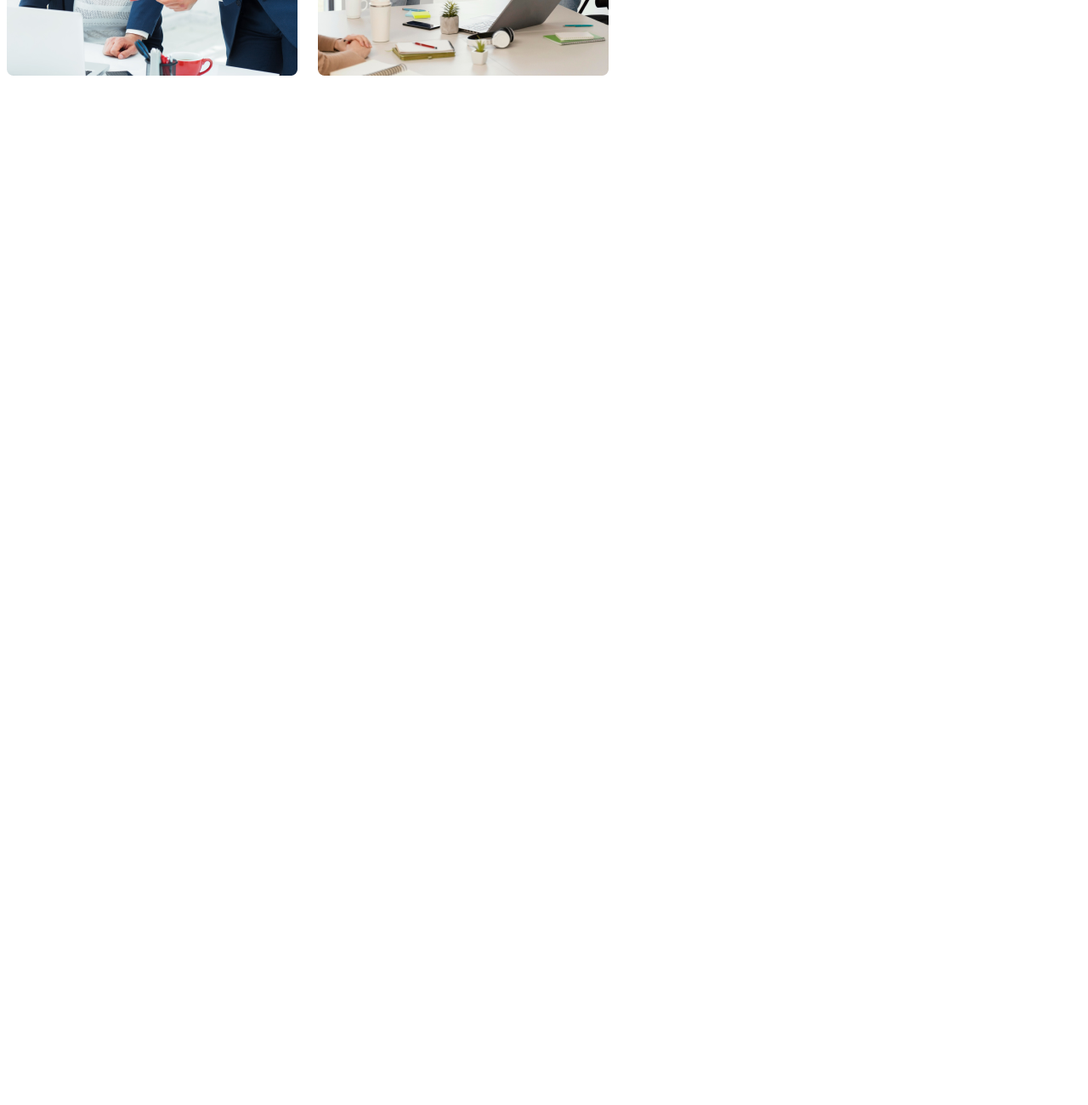
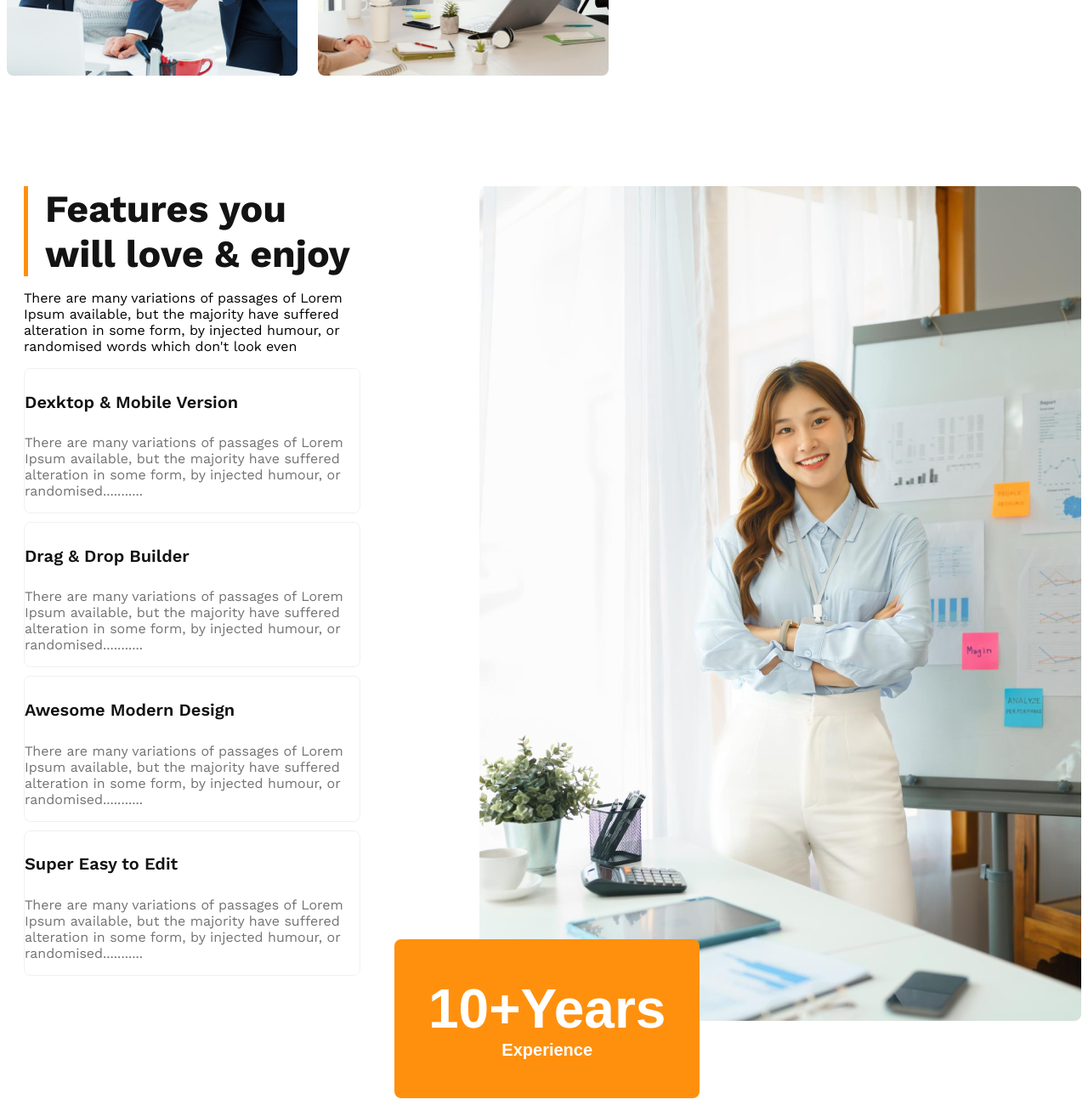
Before and after one commit to sohagroy7223/architech-responsive-web, a plain HTML site: page index.html in a window 1280 px wide. Shown: the part 1927-3227 px from the top of the page at 85% size. Before the commit the page ends 2024 px from the top, so only its background shows below. Drawn offline with nearby package versions, Linux system fonts and the light colour scheme.

Commit message:
addad features card and work in progress

```diff
--- a/index.html
+++ b/index.html
@@ -55,7 +55,7 @@
                         <img src="images/team4.png" alt="" />
                     </div>
                     <div class="our-features">
-                        <h3 class="features-title">
+                        <h3 class="section-title">
                             <span id="Quick-list" class="dark-03"
                                 >Quick list </span
                             ><span id="our" class="dark-01">of Our</span>
@@ -71,6 +71,75 @@
                     </div>
                 </div>
             </section>
+            <!-- Features you will love & enjoy -->
+            <section>
+                <div class="feature desplay-flex">
+                    <div>
+                        <h3 id="feature-style" class="section-title dark-01">
+                            Features you will love & enjoy
+                        </h3>
+                        <p class="dark-3 feature-description">
+                            There are many variations of passages of Lorem Ipsum
+                            available, but the majority have suffered alteration
+                            in some form, by injected humour, or randomised
+                            words which don't look even
+                        </p>
+
+                        <!-- feature card style -->
+                        <div class="feature-card">
+                            <h4 class="feature-title dark-01">
+                                Dexktop & Mobile Version
+                            </h4>
+                            <p class="feature-description dark-03">
+                                There are many variations of passages of Lorem
+                                Ipsum available, but the majority have suffered
+                                alteration in some form, by injected humour, or
+                                randomised...........
+                            </p>
+                        </div>
+                        <div class="feature-card">
+                            <h4 class="feature-title dark-01">
+                                Drag & Drop Builder
+                            </h4>
+                            <p class="feature-description dark-03">
+                                There are many variations of passages of Lorem
+                                Ipsum available, but the majority have suffered
+                                alteration in some form, by injected humour, or
+                                randomised...........
+                            </p>
+                        </div>
+                        <div class="feature-card">
+                            <h4 class="feature-title dark-01">
+                                Awesome Modern Design
+                            </h4>
+                            <p class="feature-description dark-03">
+                                There are many variations of passages of Lorem
+                                Ipsum available, but the majority have suffered
+                                alteration in some form, by injected humour, or
+                                randomised...........
+                            </p>
+                        </div>
+                        <div class="feature-card">
+                            <h4 class="feature-title dark-01">
+                                Super Easy to Edit
+                            </h4>
+                            <p class="feature-description dark-03">
+                                There are many variations of passages of Lorem
+                                Ipsum available, but the majority have suffered
+                                alteration in some form, by injected humour, or
+                                randomised...........
+                            </p>
+                        </div>
+                    </div>
+                    <div>
+                        <img src="images/architect.png" alt="" />
+                        <button id="experience-batch" class="btn-primary">
+                            <span class="expreience-year">10+Years</span><br />
+                            <span>Experience</span>
+                        </button>
+                    </div>
+                </div>
+            </section>
         </main>
         <footer></footer>
     </body>
--- a/styles/style.css
+++ b/styles/style.css
@@ -31,8 +31,18 @@
 }
 
 /* shared style */
+
 main > section {
     margin-top: 130px;
+}
+section {
+    max-width: 1440px;
+}
+.section-title {
+    max-width: 464px;
+    font-size: 2.8rem;
+    font-weight: bold;
+    margin: auto;
 }
 .bg-color {
     background-color: rgba(255, 229, 14, 0.1);
@@ -76,7 +86,7 @@ main > section {
 .teams {
     max-width: 1440px;
     margin: 0 auto;
-
+    justify-content: center;
     align-items: center;
 }
 .teams-image-container {
@@ -88,15 +98,51 @@ main > section {
     max-width: 530px;
     margin-left: 73px;
 }
-.features-title {
-    font-size: 2.8rem;
-    font-weight: bold;
-}
+
 #Quick-list {
     font-weight: 500;
 }
 .text-primary {
     color: #ff900e;
+}
+.container {
+    display: flex;
+}
+/* feature style  */
+.feature {
+    margin: 0 auto;
+    /* margin-top: 130px; */
+    gap: 140px;
+    padding-left: 20px;
+}
+#feature-style {
+    border-left: 5px solid #ff900e;
+    padding-left: 20px;
+}
+.feature-card {
+    border: 1px solid rgba(0, 0, 0, 0.06);
+    max-width: 586px;
+    border-radius: 8px;
+    box-shadow: 0 4 30 0 rgba(0, 0, 0, 0.06);
+    margin-top: 10px;
+}
+.feature-description {
+    max-width: 550px;
+}
+.feature-title {
+    font-size: 20px;
+    font-weight: 600;
+}
+/* experience- style */
+#experience-batch {
+    padding: 45px 40px;
+    margin-top: -100px;
+    margin-left: -100px;
+}
+
+.expreience-year {
+    font-size: 4rem;
+    font-weight: 700;
 }
 
 /* mobile device responsive */
@@ -104,7 +150,8 @@ main > section {
 @media screen and (max-width: 576px) {
     .navber,
     .nav-links,
-    .teams {
+    .teams,
+    .feature {
         flex-direction: column;
     }
 
```
